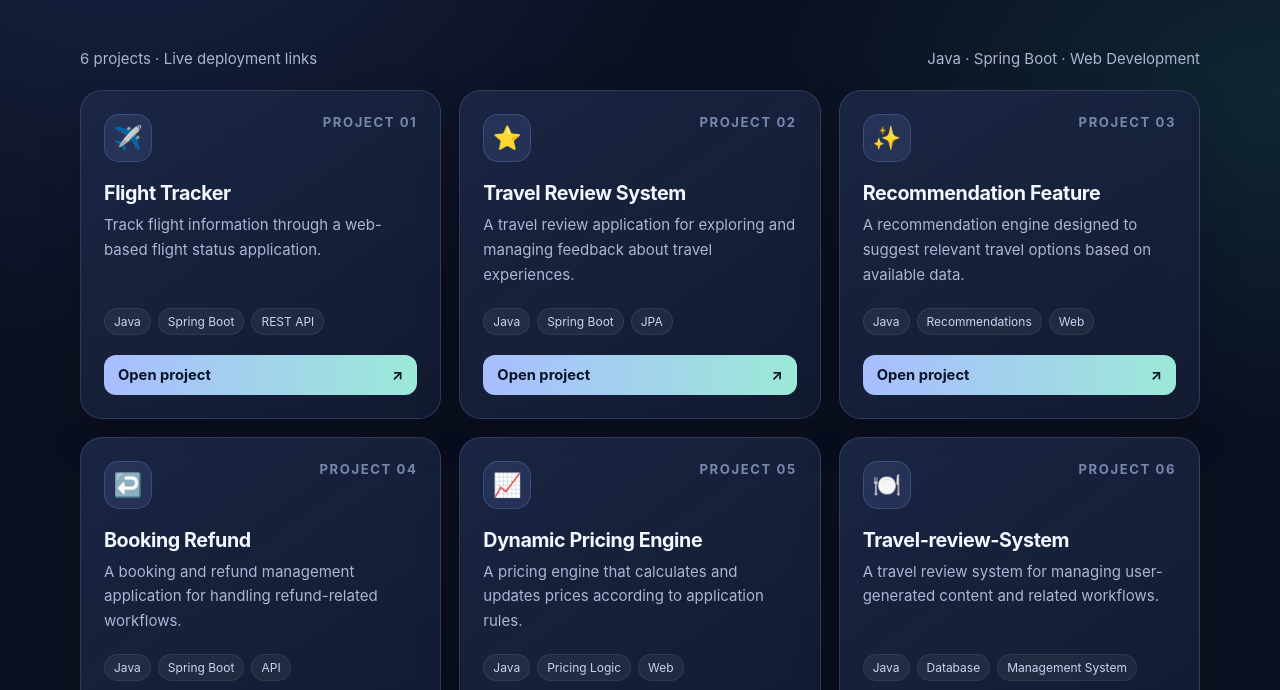
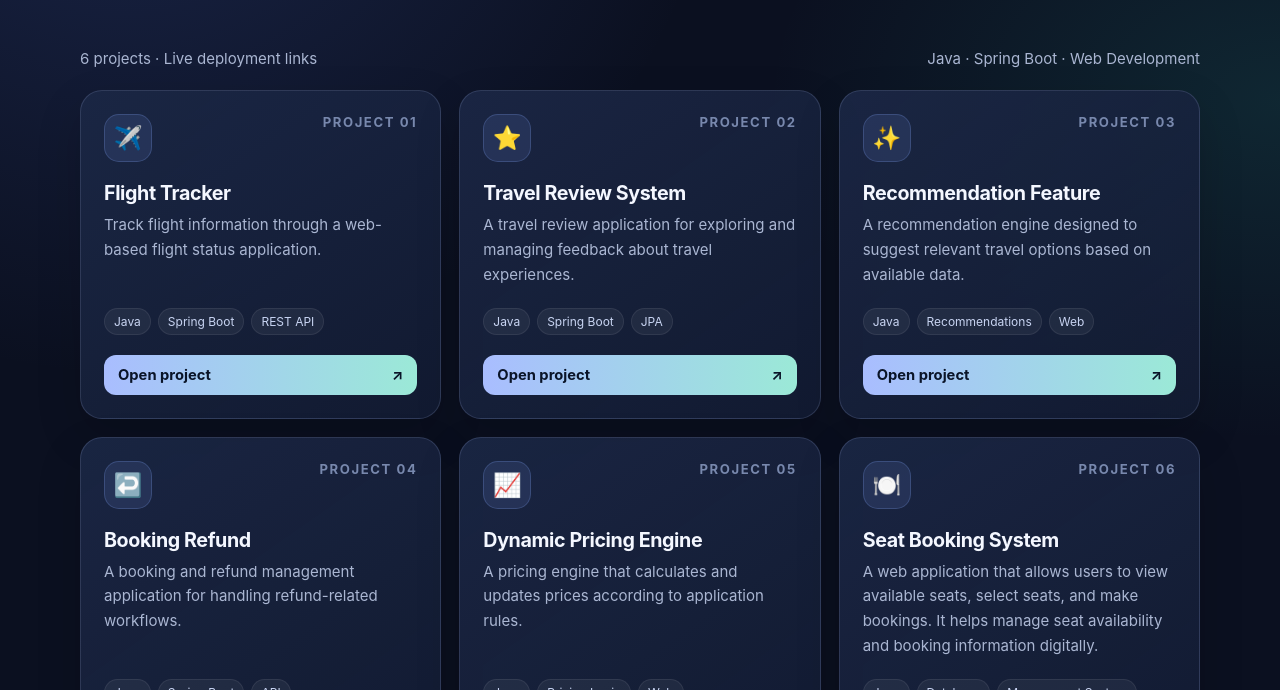
Before and after one commit to shreyag3126ds/portfolio-for-internship, a plain HTML site: page index.html in a window 1280 px wide. Shown: the part 262-952 px from the top of the page. Drawn offline with Linux system fonts and the light colour scheme.

Commit message:
Update index.html

```diff
--- a/index.html
+++ b/index.html
@@ -132,8 +132,8 @@
 
       <article class="card">
         <div class="top"><div class="icon" aria-hidden="true">🍽️</div><div class="number">PROJECT 06</div></div>
-        <h2>Travel-review-System</h2>
-        <p class="desc">A travel review system for managing user-generated content and related workflows.</p>
+        <h2>Seat Booking System</h2>
+        <p class="desc">A web application that allows users to view available seats, select seats, and make bookings. It helps manage seat availability and booking information digitally.</p>
         <div class="tags"><span class="tag">Java</span><span class="tag">Database</span><span class="tag">Management System</span></div>
         <a class="open" href="https://elevance-skills-internship-5.onrender.com/" target="_blank" rel="noopener noreferrer">Open project <span>↗</span></a>
       </article>
```
